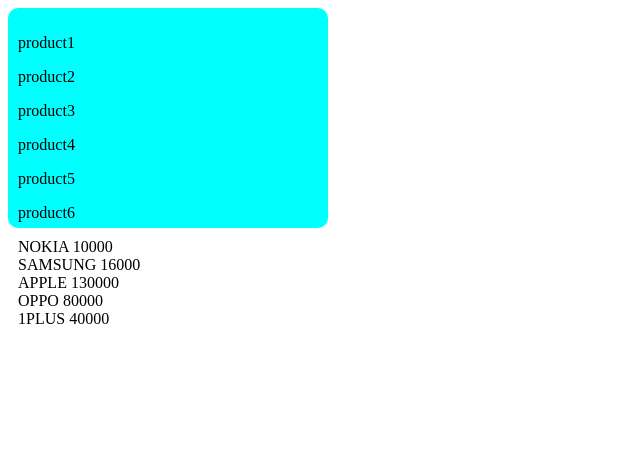
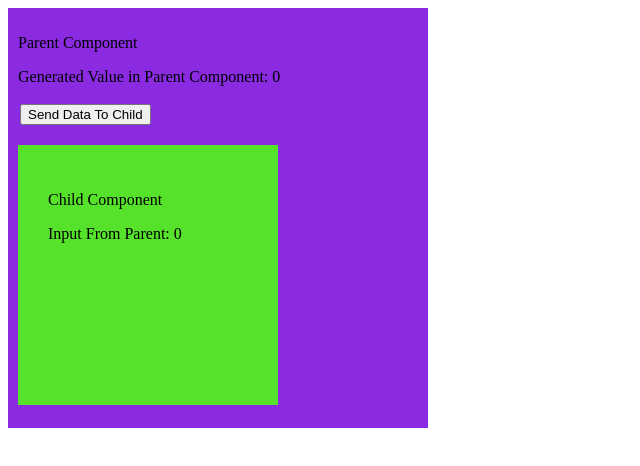
Before and after one commit to priyodas12/angular-basic-v4, an Angular app: page / in a window 1280 px wide. Shown: the top 466 px of the page, without its empty margins (0-640 px from the left). Built offline with nearby package versions, Linux system fonts and the light colour scheme.

Commit message:
@Input Decorator

```diff
--- a/src/app/app.component.html
+++ b/src/app/app.component.html
@@ -2,4 +2,5 @@
 <!-- <app-exm-event-binding></app-exm-event-binding> -->
 <!-- <app-exm-twdb></app-exm-twdb> -->
 <!-- <app-exm-attribute-directive></app-exm-attribute-directive> -->
-<app-exm-structural-directive></app-exm-structural-directive>
+<!-- <app-exm-structural-directive></app-exm-structural-directive> -->
+<app-exm-parent></app-exm-parent>
--- a/src/app/app.module.ts
+++ b/src/app/app.module.ts
@@ -11,6 +11,8 @@ import { ExmTwdbComponent } from './learning/exm-twdb/exm-twdb.component';
 import { ExmAttributeDirectiveComponent } from './learning/exm-attribute-directive/exm-attribute-directive.component';
 import { ChangeToPurpleDirective } from './learning/change-to-purple.directive';
 import { ExmStructuralDirectiveComponent } from './learning/exm-structural-directive/exm-structural-directive.component';
+import { ExmParentComponent } from './learning/exm-parent/exm-parent.component';
+import { ExmChildComponent } from './learning/exm-parent/exm-child/exm-child.component';
 
 @NgModule({
   declarations: [
@@ -21,6 +23,8 @@ import { ExmStructuralDirectiveComponent } from './learning/exm-structural-direc
     ExmAttributeDirectiveComponent,
     ChangeToPurpleDirective,
     ExmStructuralDirectiveComponent,
+    ExmParentComponent,
+    ExmChildComponent,
   ],
   imports: [
     BrowserModule,
--- /dev/null
+++ b/src/app/learning/exm-parent/exm-child/exm-child.component.css
@@ -0,0 +1,6 @@
+.child-comp{
+    background-color: rgb(86, 226, 43);
+    height: 200px;
+    width: 200px;
+    padding: 30px;
+}
--- /dev/null
+++ b/src/app/learning/exm-parent/exm-child/exm-child.component.html
@@ -0,0 +1,4 @@
+<div class="child-comp">
+    <p>Child Component</p>
+    <p>Input From Parent: {{ipData}}</p>
+</div>
--- /dev/null
+++ b/src/app/learning/exm-parent/exm-child/exm-child.component.ts
@@ -0,0 +1,13 @@
+import { Component } from '@angular/core';
+import { Input } from '@angular/core';
+
+@Component({
+  selector: 'app-exm-child',
+  templateUrl: './exm-child.component.html',
+  styleUrls: ['./exm-child.component.css']
+})
+export class ExmChildComponent {
+
+  @Input()
+  ipData: number = 0;
+}
--- /dev/null
+++ b/src/app/learning/exm-parent/exm-parent.component.css
@@ -0,0 +1,10 @@
+.parent-comp{
+    background-color: blueviolet;
+    height: 400px;
+    width: 400px;
+    padding: 10px;
+}
+
+button{
+    margin: 2px;
+}
--- /dev/null
+++ b/src/app/learning/exm-parent/exm-parent.component.html
@@ -0,0 +1,8 @@
+<div class="parent-comp">
+    <p>Parent Component</p>
+    <p>Generated Value in Parent Component: {{inputNumber}}</p>
+    <button (click)="calculateNumberOnClick()">Send Data To Child</button>
+    <br><br>
+
+    <app-exm-child [ipData]="inputNumber"></app-exm-child>
+</div>
--- /dev/null
+++ b/src/app/learning/exm-parent/exm-parent.component.ts
@@ -0,0 +1,15 @@
+import { Component } from '@angular/core';
+
+@Component({
+  selector: 'app-exm-parent',
+  templateUrl: './exm-parent.component.html',
+  styleUrls: ['./exm-parent.component.css']
+})
+export class ExmParentComponent {
+  inputNumber: number = 0;
+
+  calculateNumberOnClick() {
+    this.inputNumber = Math.floor(Math.random() * 1000);
+    console.log(this.inputNumber);
+  }
+}
--- a/src/app/learning/exm-structural-directive/exm-structural-directive.component.css
+++ b/src/app/learning/exm-structural-directive/exm-structural-directive.component.css
@@ -6,7 +6,6 @@
 }
 
 .structural-directive-ngFor{
-    height: 200px;
     width: 300px;
     background-color: aqua;
     border-radius: 10px;
```
Also changed, not shown: 2 other files (tests, documents, lock files or other folders).
